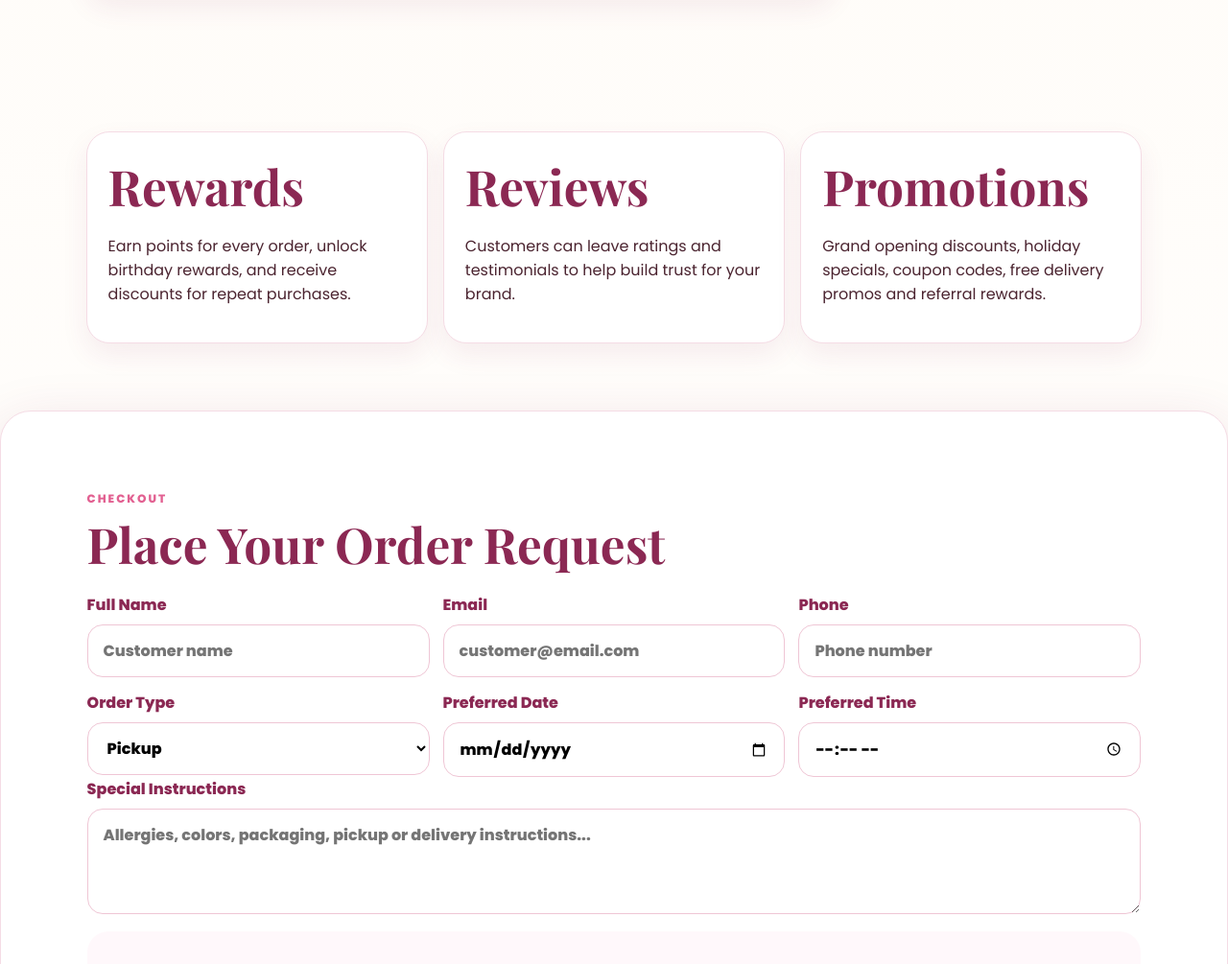
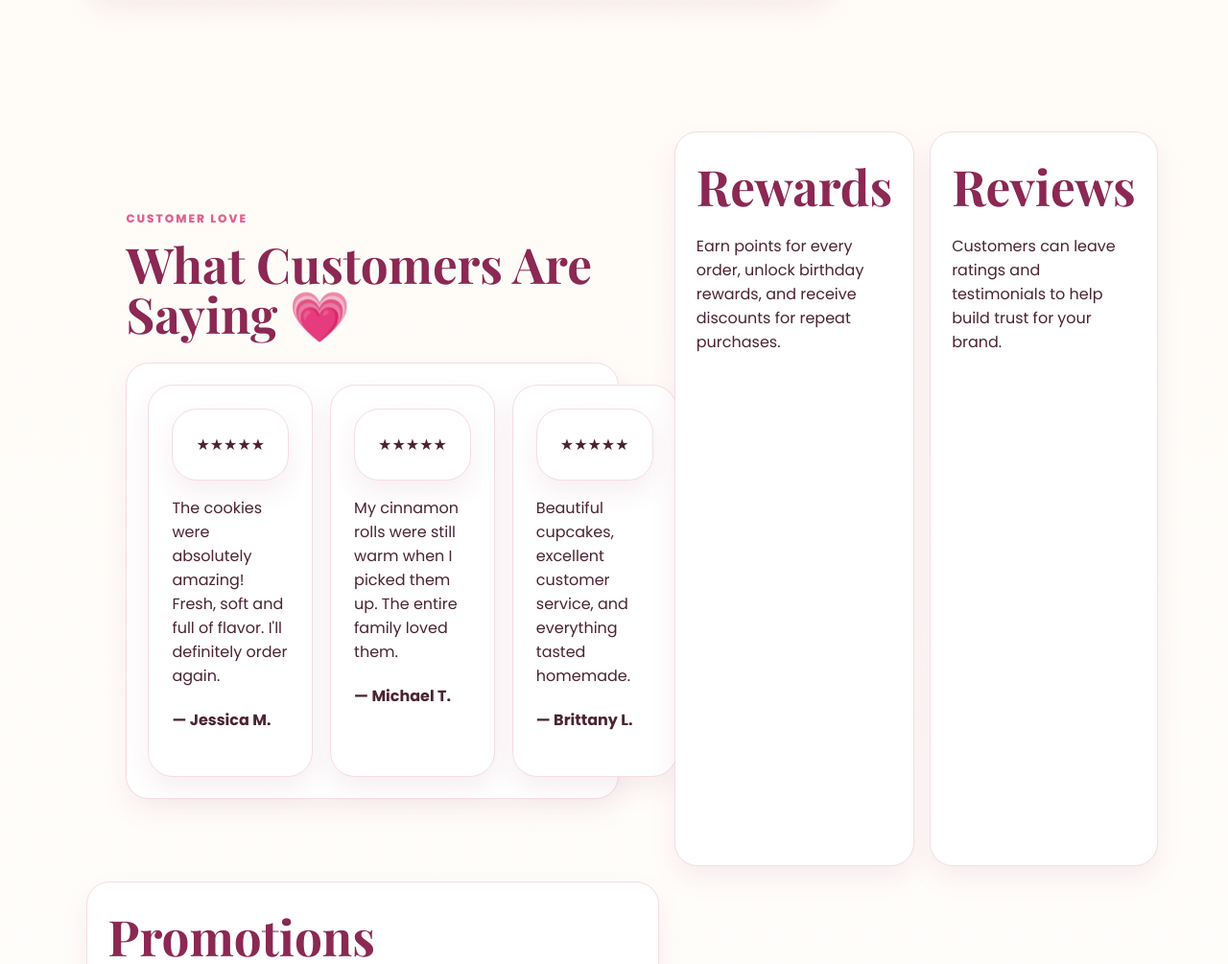
Before and after one commit to sharonacheampong89-lgtm/shares-sweet-treats, a website: page index.html in a window 1280 px wide. Shown: the part 6940-7945 px from the top of the page at 96% size. Drawn offline with nearby package versions, Linux system fonts and the light colour scheme; no server answers.

Commit message:
Update index.html

```diff
--- a/index.html
+++ b/index.html
@@ -161,6 +161,48 @@
     </section>
 
     <section id="rewards" class="section rewards">
+      <section class="section testimonials">
+  <p class="eyebrow">Customer Love</p>
+
+  <h2>What Customers Are Saying 💗</h2>
+
+  <div class="review-grid">
+
+    <div class="review-card">
+      <div class="stars">★★★★★</div>
+
+      <p>
+        The cookies were absolutely amazing! Fresh, soft and full of flavor.
+        I'll definitely order again.
+      </p>
+
+      <h4>— Jessica M.</h4>
+    </div>
+
+    <div class="review-card">
+      <div class="stars">★★★★★</div>
+
+      <p>
+        My cinnamon rolls were still warm when I picked them up.
+        The entire family loved them.
+      </p>
+
+      <h4>— Michael T.</h4>
+    </div>
+
+    <div class="review-card">
+      <div class="stars">★★★★★</div>
+
+      <p>
+        Beautiful cupcakes, excellent customer service,
+        and everything tasted homemade.
+      </p>
+
+      <h4>— Brittany L.</h4>
+    </div>
+
+  </div>
+</section>
       <div><h2>Rewards</h2><p>Earn points for every order, unlock birthday rewards, and receive discounts for repeat purchases.</p></div>
       <div><h2>Reviews</h2><p>Customers can leave ratings and testimonials to help build trust for your brand.</p></div>
       <div><h2>Promotions</h2><p>Grand opening discounts, holiday specials, coupon codes, free delivery promos and referral rewards.</p></div>
```
